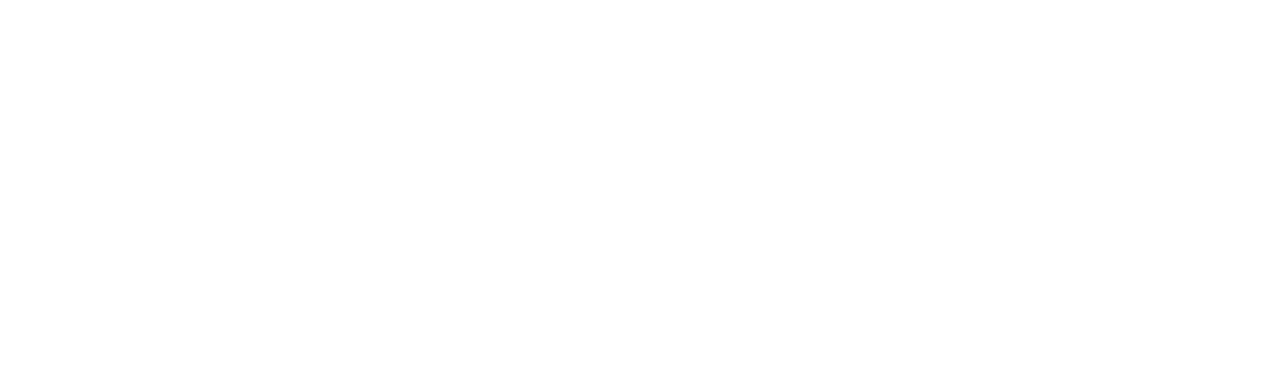
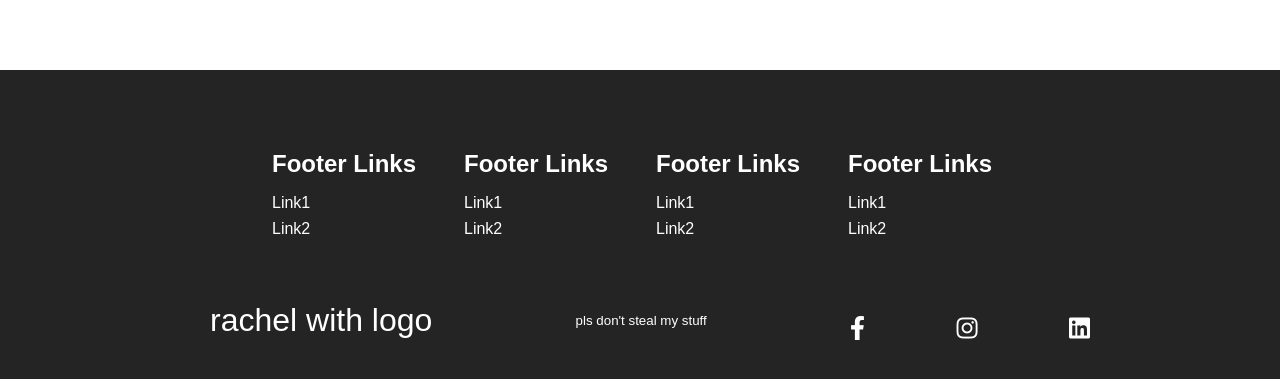
Before and after one commit to rachel-vanderloop/React-Website, a React (Create React App) app: page / in a window 1280 px wide. Shown: the part 1407-1786 px from the top of the page. Before the commit the page ends 1477 px from the top, so only its background shows below. Built offline with nearby package versions, Linux system fonts and the light colour scheme.

Commit message:
pages and footer template complete

```diff
--- a/src/App.js
+++ b/src/App.js
@@ -1,6 +1,9 @@
 import React from 'react';
 import Navbar from './components/Navbar';
 import Home from './components/pages/Home';
+import Resume from './components/pages/Resume';
+import Projects from './components/pages/Projects';
+import Contact from './components/pages/Contact';
 import { BrowserRouter as Router, Switch, Route } from 'react-router-dom';
 import './App.css';
 
@@ -10,7 +13,10 @@
       <Router>
         <Navbar/>
         <Switch>
-          <Route path='/' exact component={Home}/>
+          <Route path='/' exact component={ Home }/>
+          <Route path='/resume' exact component={ Resume }/>
+          <Route path='/projects' exact component={ Projects }/>
+          <Route path='/contact' exact component={ Contact }/>
         </Switch>
       </Router>
 
--- /dev/null
+++ b/src/components/Footer.css
@@ -0,0 +1,125 @@
+.footer-container {
+    background-color: #242424;
+    padding: 4rem 0 2rem 0;
+    display: flex;
+    flex-direction: column;
+    justify-content: center;
+    align-items: center;
+  }
+
+  .footer-links {
+    width: 100%;
+    max-width: 1000px;
+    display: flex;
+    justify-content: center;
+  }
+
+  .footer-link-wrapper {
+    display: flex;
+  }
+
+  .footer-link-items {
+    display: flex;
+    flex-direction: column;
+    align-items: flex-start;
+    margin: 16px;
+    text-align: left;
+    width: 160px;
+    box-sizing: border-box;
+  }
+
+  .footer-link-items h2 {
+    margin-bottom: 16px;
+  }
+
+  .footer-link-items > h2 {
+    color: #fff;
+  }
+
+  .footer-link-items a {
+    color: #fff;
+    text-decoration: none;
+    margin-bottom: 0.5rem;
+  }
+
+  .footer-link-items a:hover {
+    color: #e9e9e9;
+    transition: 0.3s ease-out;
+  }
+
+  .footer-email-form h2 {
+    margin-bottom: 2rem;
+  }
+
+  .footer-input::placeholder {
+    color: #b1b1b1;
+  }
+
+  /* Social Icons */
+  .social-icon-link {
+    color: #fff;
+    font-size: 24px;
+  }
+
+  .social-media {
+    max-width: 1000px;
+    width: 100%;
+  }
+
+  .social-media-wrap {
+    display: flex;
+    justify-content: space-between;
+    align-items: center;
+    width: 90%;
+    max-width: 1000px;
+    margin: 40px auto 0 auto;
+  }
+
+  .social-icons {
+    display: flex;
+    justify-content: space-between;
+    align-items: center;
+    width: 240px;
+  }
+
+  .social-logo {
+    color: #fff;
+    justify-self: start;
+    margin-left: 20px;
+    cursor: pointer;
+    text-decoration: none;
+    font-size: 2rem;
+    display: flex;
+    align-items: center;
+    margin-bottom: 16px;
+  }
+
+  .website-rights {
+    color: #fff;
+    margin-bottom: 16px;
+  }
+
+  @media screen and (max-width: 820px) {
+    .footer-links {
+      padding-top: 2rem;
+    }
+
+    .footer-input {
+      width: 100%;
+    }
+
+    .btn {
+      width: 100%;
+    }
+
+    .footer-link-wrapper {
+      flex-direction: column;
+    }
+
+    .social-media-wrap {
+      flex-direction: column;
+    }
+  }
+
+  @media screen and (max-width: 768px) {
+  }
--- /dev/null
+++ b/src/components/Footer.js
@@ -0,0 +1,67 @@
+import React from 'react';
+import { Link } from 'react-router-dom';
+import { Button } from './Button';
+import './Footer.css';
+
+function Footer() {
+    return (
+        <div className='footer-container'>
+            <div className='footer-links'>
+                <div className='footer-link-wrapper'>
+                    <div className='footer-link-items'>
+                        <h2>Footer Links</h2>
+                        <Link to='/contact'>Link1</Link>
+                        <Link to='/projects'>Link2</Link>
+                    </div>
+                    <div className='footer-link-items'>
+                        <h2>Footer Links</h2>
+                        <Link to='/contact'>Link1</Link>
+                        <Link to='/projects'>Link2</Link>
+                    </div>
+                    <div className='footer-link-items'>
+                        <h2>Footer Links</h2>
+                        <Link to='/contact'>Link1</Link>
+                        <Link to='/projects'>Link2</Link>
+                    </div>
+                    <div className='footer-link-items'>
+                        <h2>Footer Links</h2>
+                        <Link to='/contact'>Link1</Link>
+                        <Link to='/projects'>Link2</Link>
+                    </div>
+                </div>
+            </div>
+            <section className='social-media'>
+                <div className='social-media-wrap'>
+                    <div className='footer-logo'>
+                        <Link to='/' className='social-logo'>
+                            rachel with logo
+                        </Link>
+                    </div>
+                    <small className='website-rights'>pls don't steal my stuff</small>
+                    <div className='social-icons'>
+                        <Link className='social-icon-link facebook'
+                            to='/'
+                            target='_blank'
+                            aria-label='Facebook'>
+                                <i className='fab fa-facebook-f'/>
+                        </Link>
+                        <Link className='social-icon-link instagram'
+                            to='/'
+                            target='_blank'
+                            aria-label='Instagram'>
+                                <i className='fab fa-instagram'/>
+                        </Link>
+                        <Link className='social-icon-link linkedin'
+                            to='/'
+                            target='_blank'
+                            aria-label='LinkedIn'>
+                                <i className='fab fa-linkedin'/>
+                        </Link>
+                    </div>
+                </div>
+            </section>
+        </div>
+    );
+}
+
+export default Footer
--- /dev/null
+++ b/src/components/pages/Contact.js
@@ -0,0 +1,11 @@
+import React from 'react';
+
+function Contact() {
+    return (
+        <div>
+            <h1>CONTACT</h1>
+        </div>
+    )
+}
+
+export default Contact;
--- a/src/components/pages/Home.js
+++ b/src/components/pages/Home.js
@@ -2,12 +2,14 @@
 import '../../App.css';
 import HeroSection from '../HeroSection';
 import Cards from '../Cards'
+import Footer from '../Footer';
 
 function Home () {
     return(
         <>
             <HeroSection/>
             <Cards/>
+            <Footer/>
         </>
     )
 }
--- /dev/null
+++ b/src/components/pages/Projects.js
@@ -0,0 +1,11 @@
+import React from 'react';
+
+function Projects() {
+    return (
+        <div>
+            <h1>PROJECTS</h1>
+        </div>
+    )
+}
+
+export default Projects;
--- /dev/null
+++ b/src/components/pages/Resume.js
@@ -0,0 +1,11 @@
+import React from 'react';
+
+function Resume() {
+    return (
+        <div>
+            <h1>RESUME</h1>
+        </div>
+    )
+}
+
+export default Resume;
```
Also changed, not shown: src/components/pages/Home.css (deleted).
